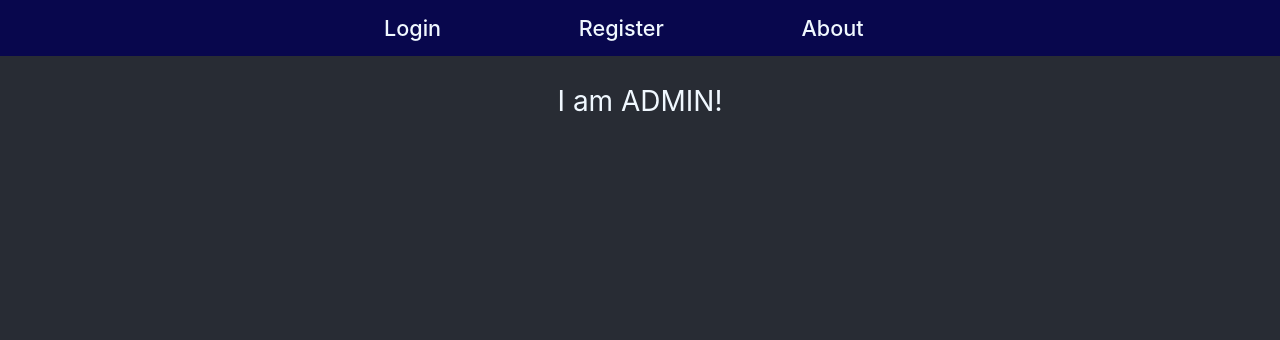
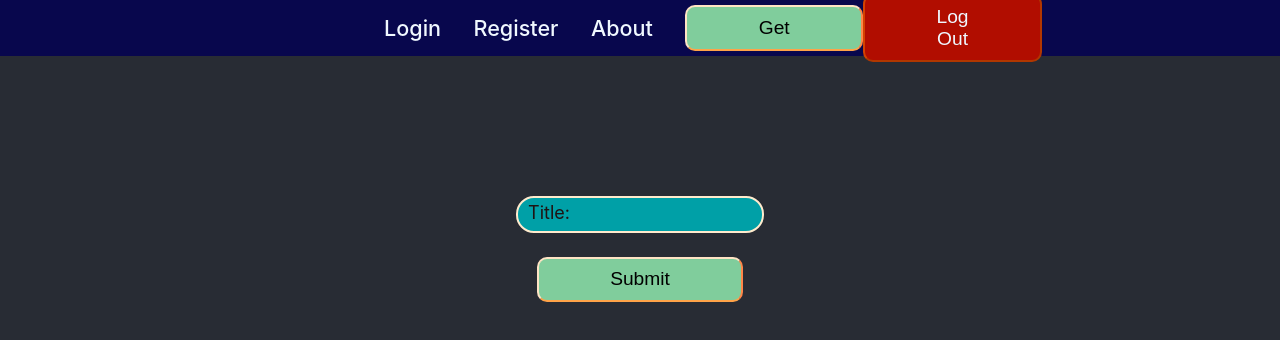
Before and after one commit to SebaJelonek/eComic_frontend, a React (Create React App) app: page /admin in a window 1280 px wide. Shown: the top 340 px of the page. Built offline with nearby package versions, Linux system fonts and the light colour scheme; no server answers.

Commit message:
started work on admin page

```diff
--- a/src/components/Layout/Button/Button.module.css
+++ b/src/components/Layout/Button/Button.module.css
@@ -1,6 +1,6 @@
 .default{
     padding: 0.5em 3.72em;
-    font-size: calc(10px + 2vmin);
+    font-size: 1.2rem;
     border-radius: 10px;
 }
 .success{
--- a/src/components/Layout/Button/Button.tsx
+++ b/src/components/Layout/Button/Button.tsx
@@ -2,13 +2,19 @@ import React from 'react';
 import style from './Button.module.css';
 
 interface Props {
+  onButtonClick?: React.MouseEventHandler<HTMLButtonElement>;
   text: string;
   type: 'success' | 'failure' | '';
 }
 
-const Button: React.FC<Props> = ({ text, type }) => {
+const Button: React.FC<Props> = ({ text, type, onButtonClick }) => {
   return (
-    <button className={style[type] + ' ' + style['default']}>{text}</button>
+    <button
+      onClick={onButtonClick}
+      className={style[type] + ' ' + style['default']}
+    >
+      {text}
+    </button>
   );
 };
 
--- a/src/components/Layout/Navigation/NavBar/NavBar.tsx
+++ b/src/components/Layout/Navigation/NavBar/NavBar.tsx
@@ -1,5 +1,6 @@
 import React from 'react';
 import { Link } from 'react-router-dom';
+import Button from '../../Button/Button';
 import style from './NavBar.module.css';
 
 const Router: React.FC = () => {
@@ -16,6 +17,67 @@ const Router: React.FC = () => {
           <li>
             <Link to='/about'>About</Link>
           </li>
+          <li>
+            <Button
+              text='Get'
+              type='success'
+              onButtonClick={() => {
+                const verify = async () => {
+                  const response = await fetch(
+                    'http://localhost:1337/api/just',
+                    {
+                      method: 'GET',
+                      credentials: 'include',
+                      mode: 'cors',
+                      headers: {
+                        'Content-Type': 'application/json',
+                        Accept: 'application/json',
+                        'Access-Control-Allow-Origin': 'http://localhost:3000/',
+                      },
+                    }
+                  );
+                  return response.json();
+                };
+
+                const res = verify();
+
+                res.then((res) => {
+                  console.log(res);
+                });
+              }}
+            ></Button>
+          </li>
+          <li>
+            <Button
+              onButtonClick={() => {
+                const verify = async () => {
+                  const response = await fetch(
+                    'http://localhost:1337/api/verify',
+                    {
+                      method: 'POST',
+                      credentials: 'include',
+                      mode: 'cors',
+                      headers: {
+                        'Content-Type': 'application/json',
+                        Accept: 'application/json',
+                        'Access-Control-Allow-Origin': 'http://localhost:3000/',
+                      },
+                      body: JSON.stringify({ user: 'seba' }),
+                    }
+                  );
+                  return response.json();
+                };
+
+                const res = verify();
+
+                res.then((res) => {
+                  console.log(res);
+                });
+              }}
+              text='Log Out'
+              type='failure'
+            ></Button>
+          </li>
         </ul>
       </div>
     </nav>
--- a/src/components/Pages/AdminPage/AdminPage.tsx
+++ b/src/components/Pages/AdminPage/AdminPage.tsx
@@ -1,7 +1,31 @@
-import React from 'react';
+import React, { useState } from 'react';
+import Button from '../../Layout/Button/Button';
+import Form from '../../Layout/Form/Form';
+import InputField from '../../Layout/InputField/InputField';
 
 const AdminPage: React.FC = () => {
-  return <div>I am ADMIN!</div>;
+  const [title, setTitle] = useState('');
+
+  const submitHandler = (e: React.FormEvent<HTMLFormElement>) => {
+    e.preventDefault();
+    console.log(title);
+  };
+
+  return (
+    <div>
+      <Form onFormSubmit={submitHandler}>
+        <InputField
+          getInputValue={(value) => {
+            setTitle(value);
+          }}
+          id='title'
+          label='Title'
+          type='text'
+        />
+        <Button text='Submit' type='success' />
+      </Form>
+    </div>
+  );
 };
 
 export default AdminPage;
--- a/src/components/Pages/LoginPage/LoginPage.tsx
+++ b/src/components/Pages/LoginPage/LoginPage.tsx
@@ -1,6 +1,5 @@
 import React, { useContext, useState } from 'react';
 import { useNavigate } from 'react-router-dom';
-import FileInput from '../../Layout/FileInput/FileInput';
 import InputField from '../../Layout/InputField/InputField';
 import Button from '../../Layout/Button/Button';
 import Form from '../../Layout/Form/Form';
--- a/src/components/Pages/RegisterPage/RegisterPage.tsx
+++ b/src/components/Pages/RegisterPage/RegisterPage.tsx
@@ -17,9 +17,9 @@ const RegisterPage: React.FC = () => {
         mode: 'cors',
         headers: { 'Content-Type': 'application/json' },
         body: JSON.stringify({
-          name: name,
-          email: email,
-          password: password,
+          name,
+          email,
+          password,
         }),
       });
 
--- a/src/components/store/UserCredentials/UserCredentialsProvider.tsx
+++ b/src/components/store/UserCredentials/UserCredentialsProvider.tsx
@@ -1,10 +1,27 @@
-import React, { useState } from 'react';
+import React, { useEffect, useState } from 'react';
 import { UserContext } from './UserContext';
 
 const UserCredentialsProvider: React.FC = ({ children }) => {
   const [email, setEmail] = useState('');
   const [name, setName] = useState('');
   const [isLoggedIn, setIsLoggedIn] = useState(false);
+
+  useEffect(() => {
+    const verify = async () => {
+      const response = await fetch('http://localhost:1337/api/verify', {
+        method: 'POST',
+        mode: 'cors',
+        headers: { 'Content-Type': 'application/json' },
+      });
+      return response.json();
+    };
+
+    const res = verify();
+
+    res.then((res) => {
+      console.log(res);
+    });
+  }, []);
 
   return (
     <UserContext.Provider
```
